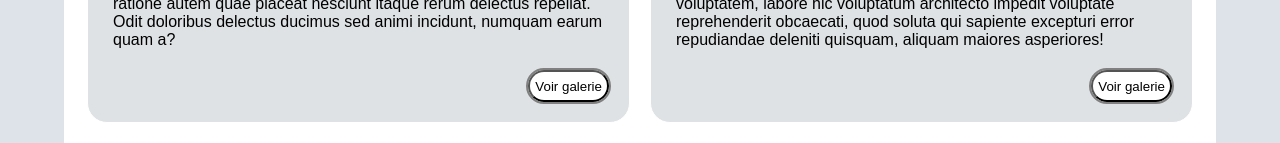
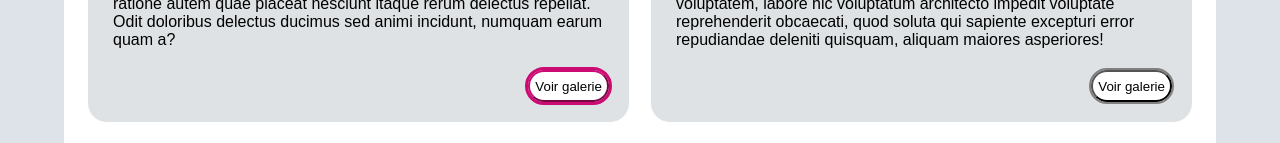
Before and after one commit to eloquentia-lille/frontend, a React app: page /galerie in a window 1280 px wide. In both pictures the pointer is over the button 568 px from the left and 690 px from the top of the page. Shown: the part 604-747 px from the top of the page. Built offline with nearby package versions, Linux system fonts and the light colour scheme; the HTML template or start-up script is replaced by a standard one.

Commit message:
fix: modification of color when focus on card buttons

```diff
--- a/src/styles/CardGallery.css
+++ b/src/styles/CardGallery.css
@@ -48,3 +48,13 @@
 
     padding: 5px;
 }
+
+.btn-access:hover {
+    outline: 3px solid var(--color-primary);
+    border-color: var(--color-primary);
+}
+
+.btn-access:focus {
+    outline: 3px solid var(--color-primary);
+    border-color: var(--color-primary);
+}
```
